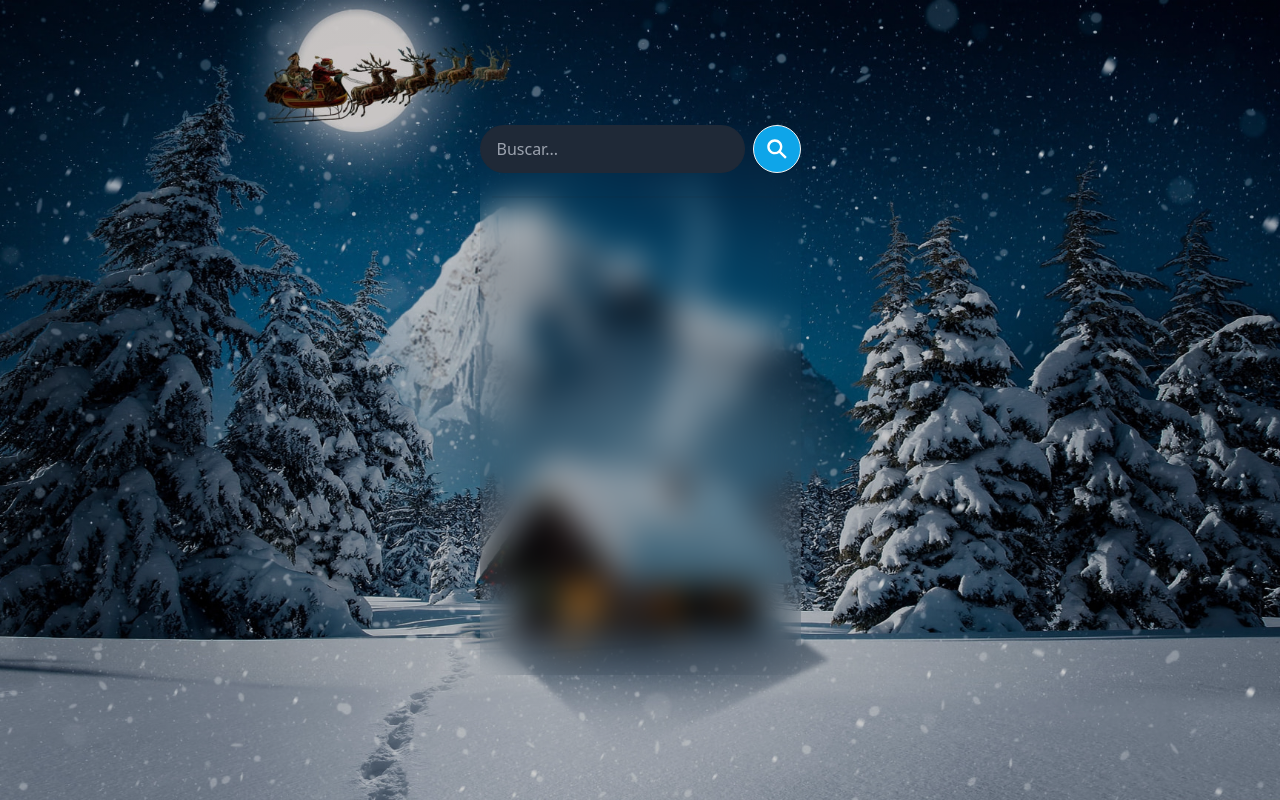
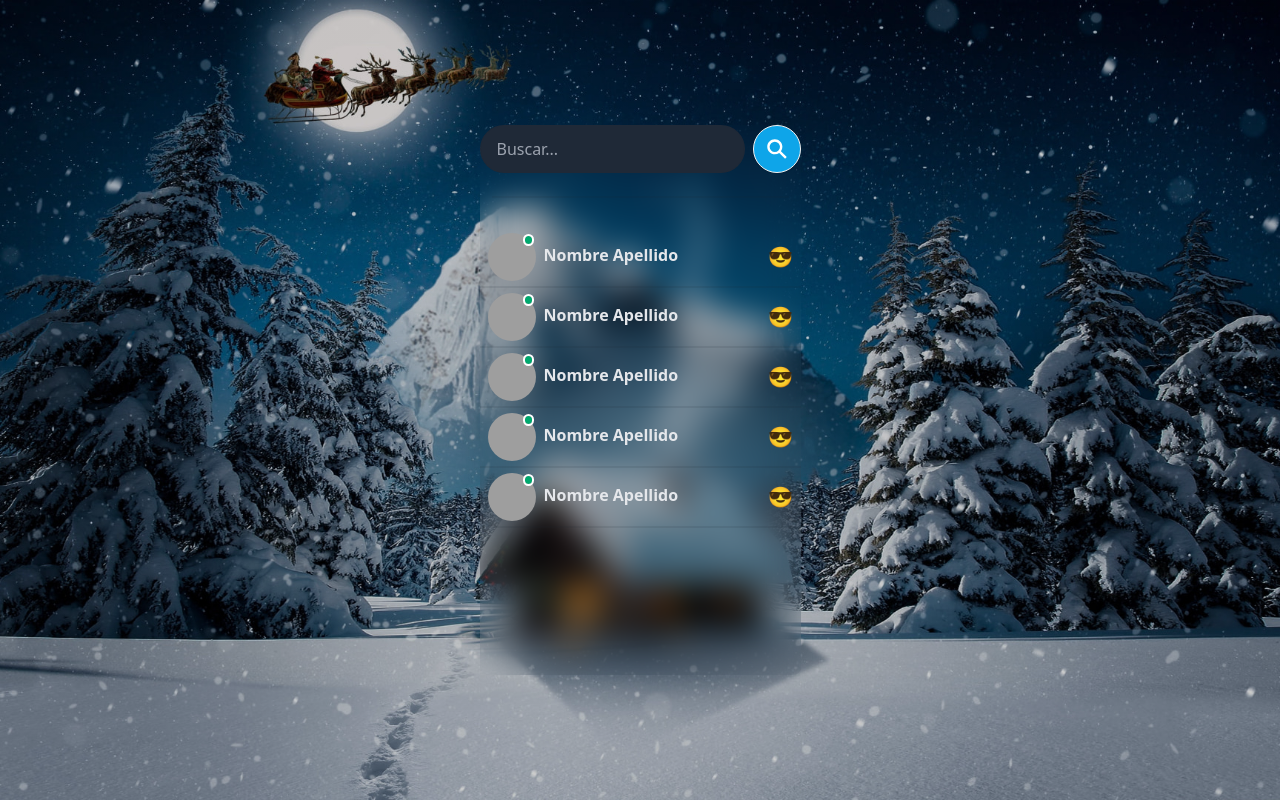
Before and after one commit to agustinmigliorero/Chat-App-MERN, a React (Vite) app in the folder cliente/: page / in a window 1280 px wide. Built offline with nearby package versions, Linux system fonts and the light colour scheme; grey boxes are pictures that could not be loaded.

Commit message:
Estilos del componente de conversaciones hechos

```diff
--- /dev/null
+++ b/cliente/src/components/Sidebar/Conversation.jsx
@@ -0,0 +1,27 @@
+function Conversation() {
+  return (
+    <>
+      <div className="flex gap-2 items-center hover:bg-sky-500 rounded p-2 py-1 cursor-pointer">
+        <div className="avatar online">
+          <div className="w-12 rounded-full">
+            <img
+              src="https://avatar.iran.liara.run/public/40"
+              alt="Imagen de usuario"
+            />
+          </div>
+        </div>
+
+        <div className="flex flex-col flex-1">
+          <div className="flex gap-3 justify-between">
+            <p className="font-bold text-gray-200">Nombre Apellido</p>
+            <span className="text-xl">😎</span>
+          </div>
+        </div>
+      </div>
+
+      <div className="divider my-0 py-0 h-1" />
+    </>
+  );
+}
+
+export default Conversation;
--- /dev/null
+++ b/cliente/src/components/Sidebar/Conversations.jsx
@@ -0,0 +1,15 @@
+import Conversation from "./Conversation";
+
+function Conversations() {
+  return (
+    <div className="py-2 flex flex-col overflow-auto">
+      <Conversation />
+      <Conversation />
+      <Conversation />
+      <Conversation />
+      <Conversation />
+    </div>
+  );
+}
+
+export default Conversations;
--- a/cliente/src/components/Sidebar/Sidebar.jsx
+++ b/cliente/src/components/Sidebar/Sidebar.jsx
@@ -1,12 +1,13 @@
 import SearchInput from "./SearchInput";
+import Conversations from "./Conversations";
 
 function Sidebar() {
   return (
     <div>
       <SearchInput />
       <div className="divider px-3"></div>
-      {/* <Conversations />
-      <LogoutButton /> */}
+      <Conversations />
+      {/* <LogoutButton /> */}
     </div>
   );
 }
```
